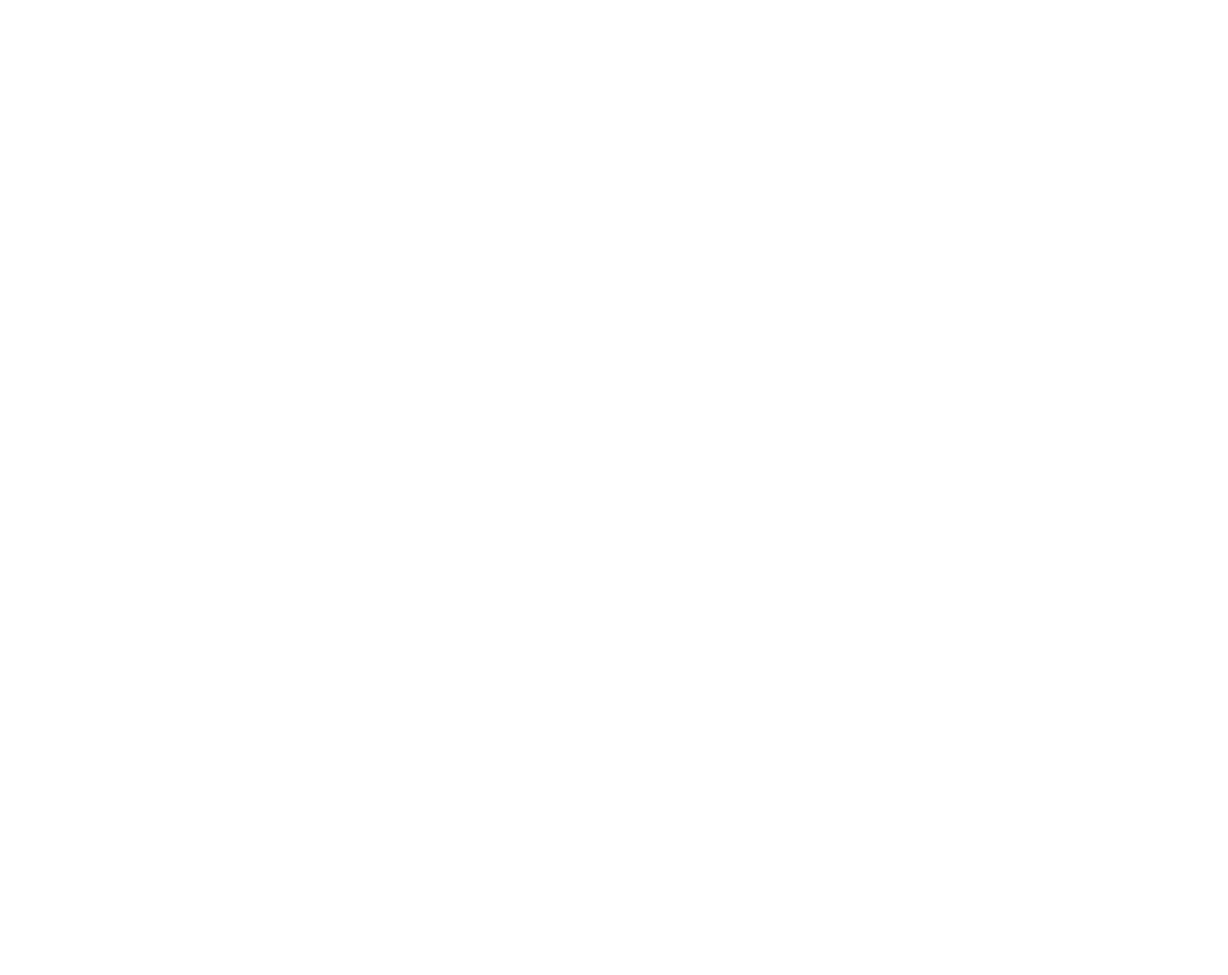
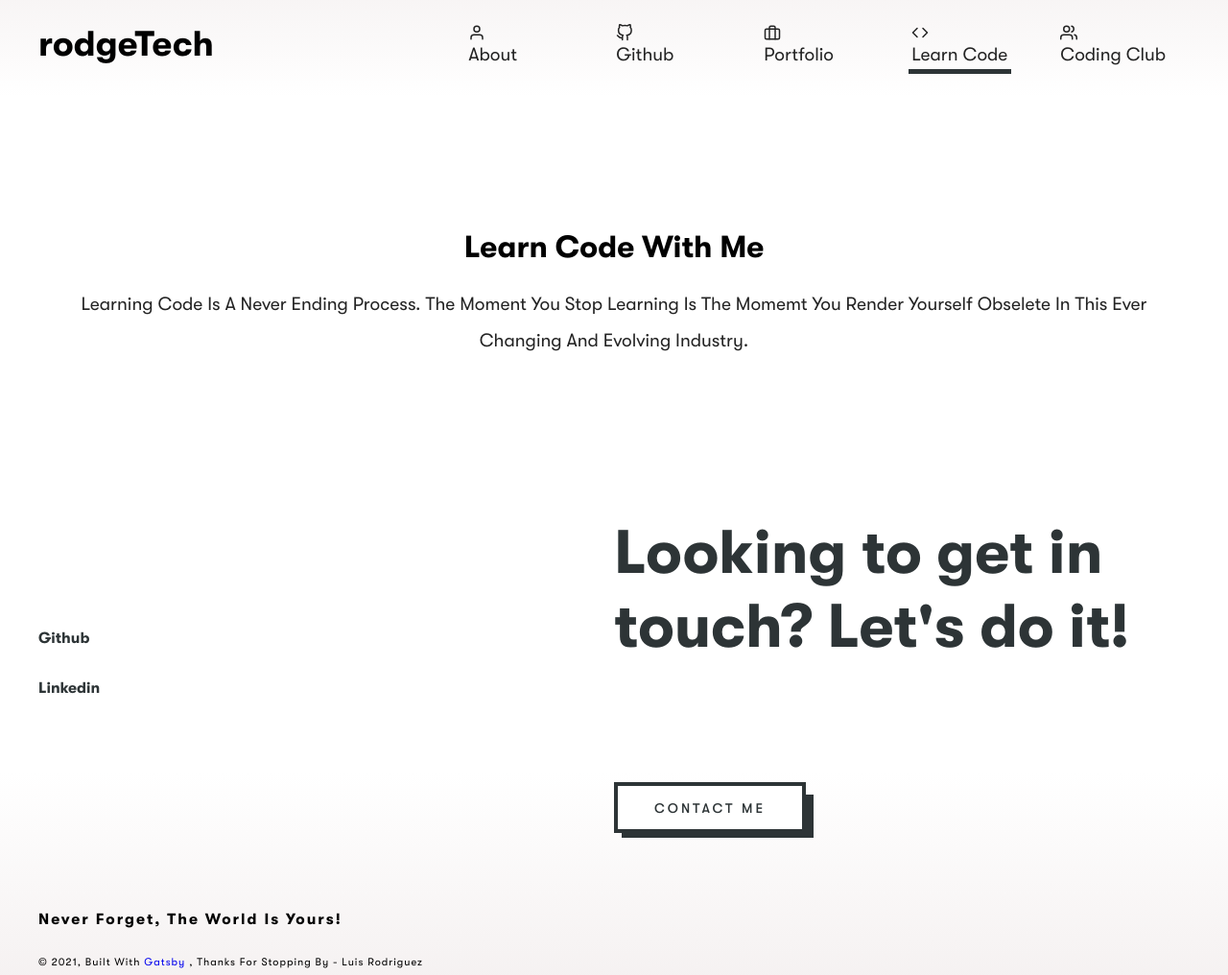
Before and after one commit to rodgeTech/me.rodgetech.com, a Gatsby site: page /learnCode in a window 1280 px wide. Before the commit this address had no page. Shown: the whole page at 96% size. Before the commit the page ends 800 px from the top, so only its background shows below. Built offline with nearby package versions, Linux system fonts and the light colour scheme; Gatsby itself is replaced by a stand-in of ours.

Commit message:
Add initial learnCode page

```diff
--- a/src/components/layout/navbar/index.jsx
+++ b/src/components/layout/navbar/index.jsx
@@ -1,7 +1,7 @@
 import React from "react"
 import { Link } from "gatsby"
 import PropTypes from "prop-types"
-import { User, Briefcase, GitHub, Users } from "react-feather"
+import { User, Briefcase, GitHub, Users, Code } from "react-feather"
 
 import { NavbarElement, NavbarList, NavbarLogo } from "./style"
 
@@ -42,6 +42,16 @@
             </li>
             <li>
               <Link
+                to="/learnCode"
+                className="lined-link"
+                activeClassName="active"
+              >
+                {" "}
+                <Code /> <span> Learn Code </span>{" "}
+              </Link>
+            </li>
+            <li>
+              <Link
                 to="https://belizecodingclub.org/"
                 className="lined-link"
                 activeClassName="active"
--- a/src/components/layout/navbar/style.js
+++ b/src/components/layout/navbar/style.js
@@ -1,5 +1,5 @@
-import styled from "styled-components";
-import variables from '../../../data/variables';
+import styled from "styled-components"
+import variables from "../../../data/variables"
 
 export const NavbarLogo = styled.div`
   a {
@@ -7,16 +7,16 @@
     font-size: 2.3rem;
     font-family: "GT-Walsheim-Pro-Bold";
   }
-  @media(max-width: ${variables.breakpointPhone}) {
-    display: none
+  @media (max-width: ${variables.breakpointPhone}) {
+    display: none;
   }
 `
 
 export const NavbarElement = styled.div`
   display: grid;
-  grid-template-columns: 1fr 1fr;
+  grid-template-columns: 1fr 1.8fr;
   align-items: center;
-  @media(max-width: ${variables.breakpointPhone}) {
+  @media (max-width: ${variables.breakpointPhone}) {
     grid-template-columns: 1fr;
     text-align: center;
     width: 100%;
@@ -26,12 +26,12 @@
 export const NavbarList = styled.ul`
   padding-left: 0;
   display: grid;
-  grid-template-columns: repeat(4, 1fr);
+  grid-template-columns: repeat(5, 1fr);
   list-style: none;
   > li a {
     font-size: 1.2rem;
     color: #232323;
-    padding: .5rem .2rem;
+    padding: 0.5rem 0.2rem;
     margin: 0 1rem;
     text-decoration: none;
     vertical-align: middle;
@@ -44,7 +44,7 @@
       display: block;
       vertical-align: middle;
     }
-    @media(max-width: ${variables.breakpointPhone}) {
+    @media (max-width: ${variables.breakpointPhone}) {
       font-size: 1rem;
     }
   }
--- /dev/null
+++ b/src/pages/learnCode.js
@@ -0,0 +1,23 @@
+import React from "react"
+import Layout from "../components/layout"
+import SEO from "../components/seo"
+import { ContainerLayout, Title, Intro } from "../components/common"
+import { Text } from "../components/about/style"
+
+const LearnCodePage = () => (
+  <Layout>
+    <SEO title="Learn code" />
+    <ContainerLayout>
+      <Intro className="center">
+        <Title>Learn code with me</Title>
+        <Text>
+          Learning code is a never ending process. The moment you stop learning
+          is the momemt you render yourself obselete in this ever changing and
+          evolving industry.
+        </Text>
+      </Intro>
+    </ContainerLayout>
+  </Layout>
+)
+
+export default LearnCodePage
```
